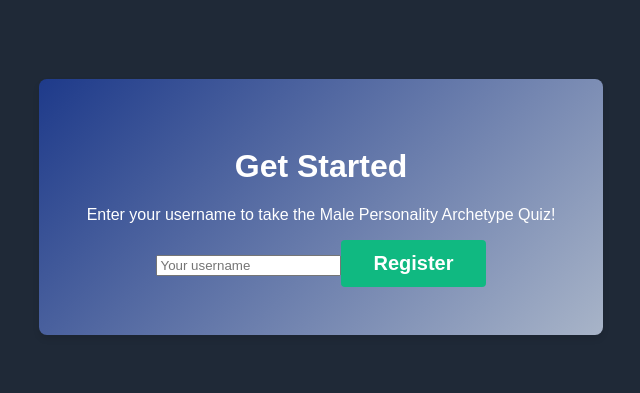
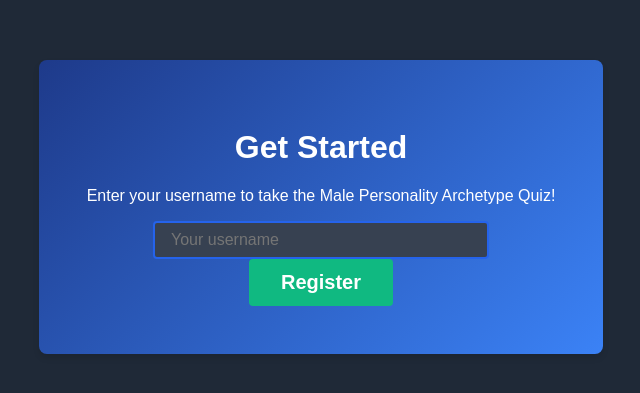
Before and after one commit to dhope1/Archetypes, a React (Create React App) app in the folder archetype-quiz/: page / in a window 1280 px wide. Shown: the part 193-586 px from the top of the page, without its empty margins (319-959 px from the left). Built offline with nearby package versions, Linux system fonts and the light colour scheme.

Commit message:
Index.css adjusted, progress bar, button container and form innput styled

```diff
--- a/archetype-quiz/src/index.css
+++ b/archetype-quiz/src/index.css
@@ -15,6 +15,7 @@ code {
   font-family: source-code-pro, Menlo, Monaco, Consolas, 'Courier New',
     monospace;
 }*/
+
 
 
 body {
@@ -50,13 +51,13 @@ body {
 }
 
 .landing-page {
-  background: linear-gradient(135deg, #1e3a8a, #a8b4c8);
+  background: linear-gradient(135deg, #1e3a8a, #3b82f6);
   padding: 3rem;
   animation: fadeIn 1s ease-in;
 }
 
 .button {
-  background-color: #152649;
+  background-color: #2563eb;
   color: white;
   padding: 0.5rem 1rem;
   border: none;
@@ -132,6 +133,43 @@ body {
   font-size: 1.1rem;
 }
 
+.progress-bar {
+  width: 100%;
+  height: 0.5rem;
+  background-color: #4b5563;
+  border-radius: 0.25rem;
+  margin-bottom: 1.5rem;
+  overflow: hidden;
+}
+
+.progress {
+  height: 100%;
+  background-color: #10b981;
+  transition: width 0.3s ease;
+}
+
+.button-container {
+  margin-top: 2rem;
+  display: flex;
+  justify-content: space-between;
+}
+
+.input {
+  background-color: #374151;
+  color: white;
+  padding: 0.5rem 1rem;
+  border: 2px solid #2563eb;
+  border-radius: 0.25rem;
+  width: 100%;
+  max-width: 300px;
+  font-size: 1rem;
+}
+
+.input:focus {
+  outline: none;
+  border-color: #3b82f6;
+}
+
 @keyframes fadeIn {
   from {
     opacity: 0;
```
